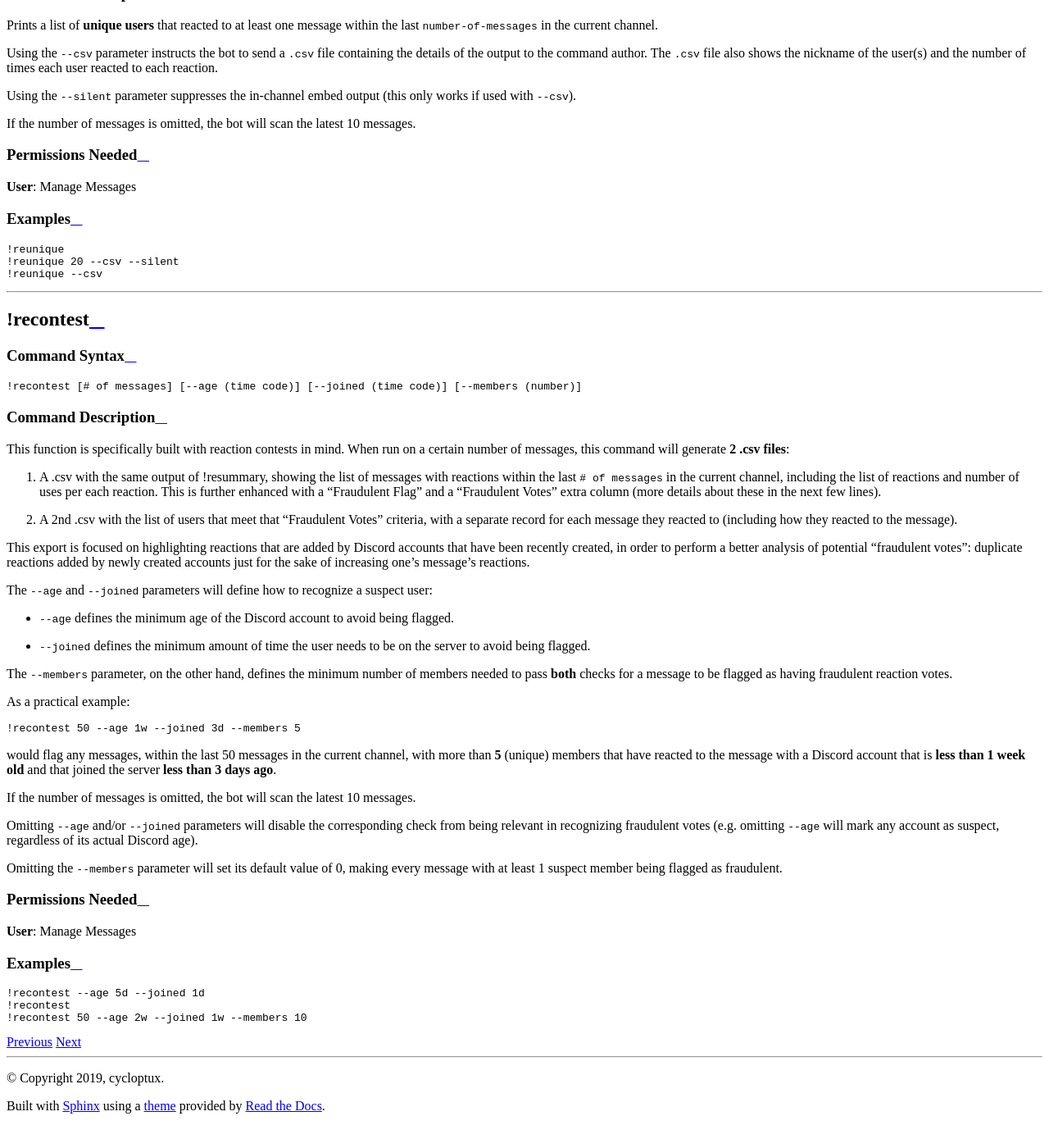
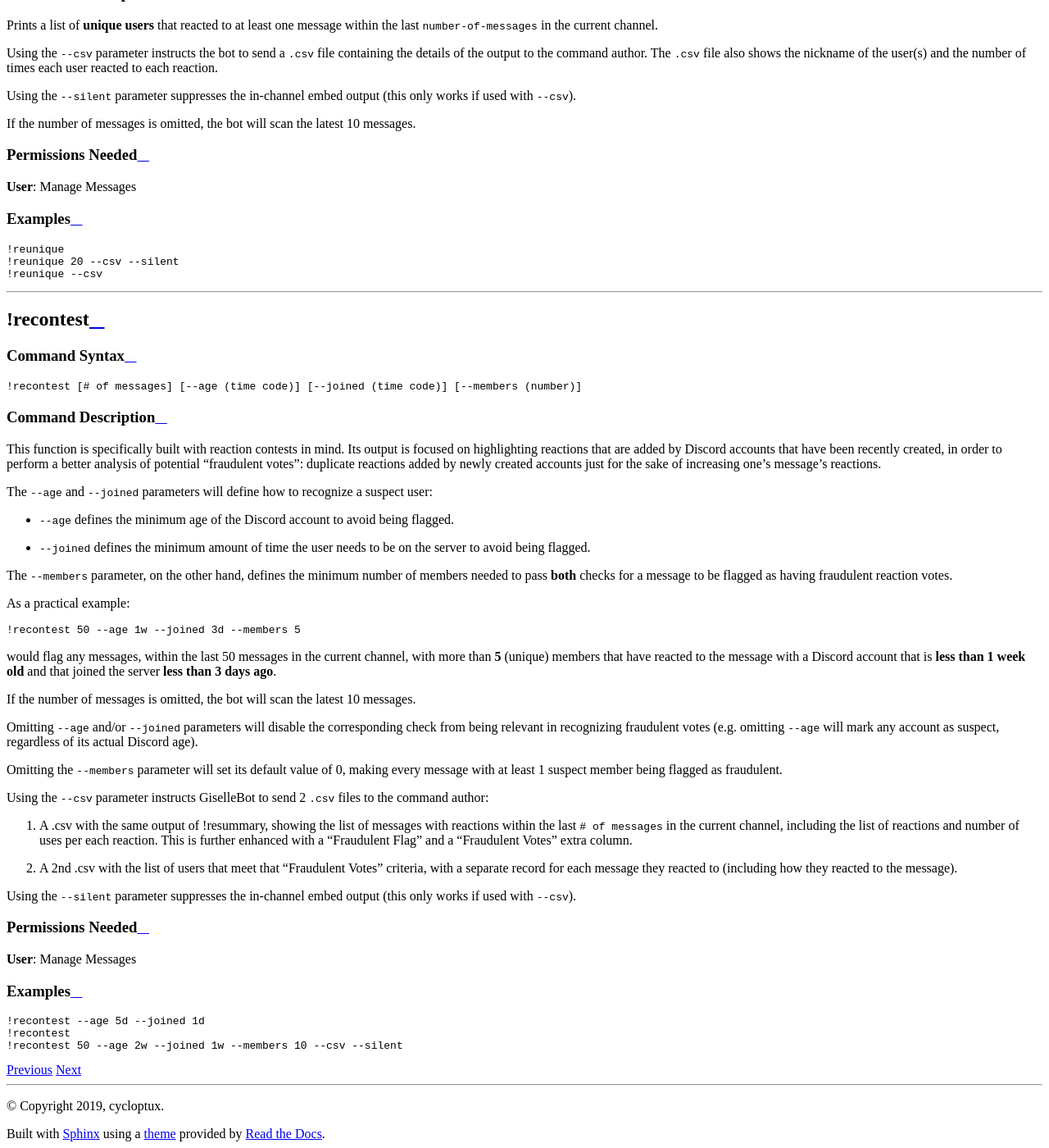
Before and after one commit to cycloptux/GiselleBot-Documentation, a Sphinx documentation site: the page built from docs/source/modules/reactions.rst, in a window 1280 px wide and 1400 px high, scrolled down 2527 px. Shown: the whole window at 82% size. Built offline with Sphinx 7.4.7 and the Read the Docs theme 2.0.0, drawn with Linux system fonts in a browser that asks for light colours; before the commit the page ends 3893 px from its top, so only the background shows below that.

Commit message:
Fixed recontest docs.

```diff
--- a/docs/source/modules/reactions.rst
+++ b/docs/source/modules/reactions.rst
@@ -110,12 +110,7 @@ Command Syntax
 
 Command Description
 ^^^^^^^^^^^^^^^^^^^
-This function is specifically built with reaction contests in mind. When run on a certain number of messages, this command will generate **2 .csv files**:
-
-1. A .csv with the same output of |bot_prefix|\ resummary, showing the list of messages with reactions within the last ``# of messages`` in the current channel, including the list of reactions and number of uses per each reaction. This is further enhanced with a "Fraudulent Flag" and a "Fraudulent Votes" extra column (more details about these in the next few lines).
-2. A 2nd .csv with the list of users that meet that "Fraudulent Votes" criteria, with a separate record for each message they reacted to (including how they reacted to the message).
-
-This export is focused on highlighting reactions that are added by Discord accounts that have been recently created, in order to perform a better analysis of potential "fraudulent votes": duplicate reactions added by newly created accounts just for the sake of increasing one's message's reactions.
+This function is specifically built with reaction contests in mind. Its output is focused on highlighting reactions that are added by Discord accounts that have been recently created, in order to perform a better analysis of potential "fraudulent votes": duplicate reactions added by newly created accounts just for the sake of increasing one's message's reactions.
 
 The ``--age`` and ``--joined`` parameters will define how to recognize a suspect user:
 
@@ -138,6 +133,13 @@ Omitting ``--age`` and/or ``--joined`` parameters will disable the corresponding
 
 Omitting the ``--members`` parameter will set its default value of 0, making every message with at least 1 suspect member being flagged as fraudulent.
 
+Using the ``--csv`` parameter instructs |bot_name| to send 2 ``.csv`` files to the command author:
+
+1. A .csv with the same output of |bot_prefix|\ resummary, showing the list of messages with reactions within the last ``# of messages`` in the current channel, including the list of reactions and number of uses per each reaction. This is further enhanced with a "Fraudulent Flag" and a "Fraudulent Votes" extra column.
+2. A 2nd .csv with the list of users that meet that "Fraudulent Votes" criteria, with a separate record for each message they reacted to (including how they reacted to the message).
+
+Using the ``--silent`` parameter suppresses the in-channel embed output (this only works if used with ``--csv``).
+
 Permissions Needed
 ^^^^^^^^^^^^^^^^^^
 | **User**: Manage Messages
@@ -148,4 +150,4 @@ Examples
 
     |bot_prefix|\ recontest --age 5d --joined 1d
     |bot_prefix|\ recontest
-    |bot_prefix|\ recontest 50 --age 2w --joined 1w --members 10
+    |bot_prefix|\ recontest 50 --age 2w --joined 1w --members 10 --csv --silent
```
